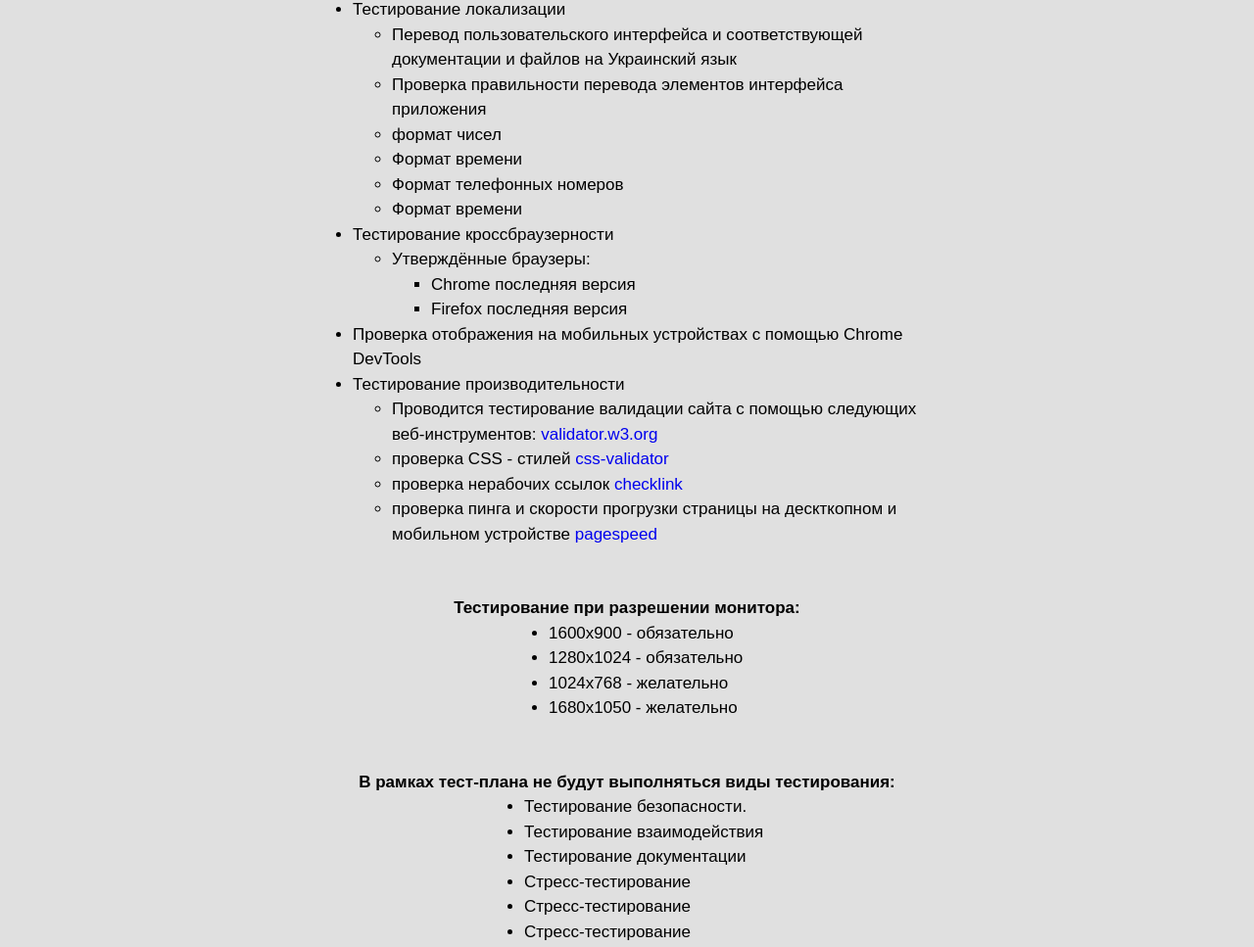
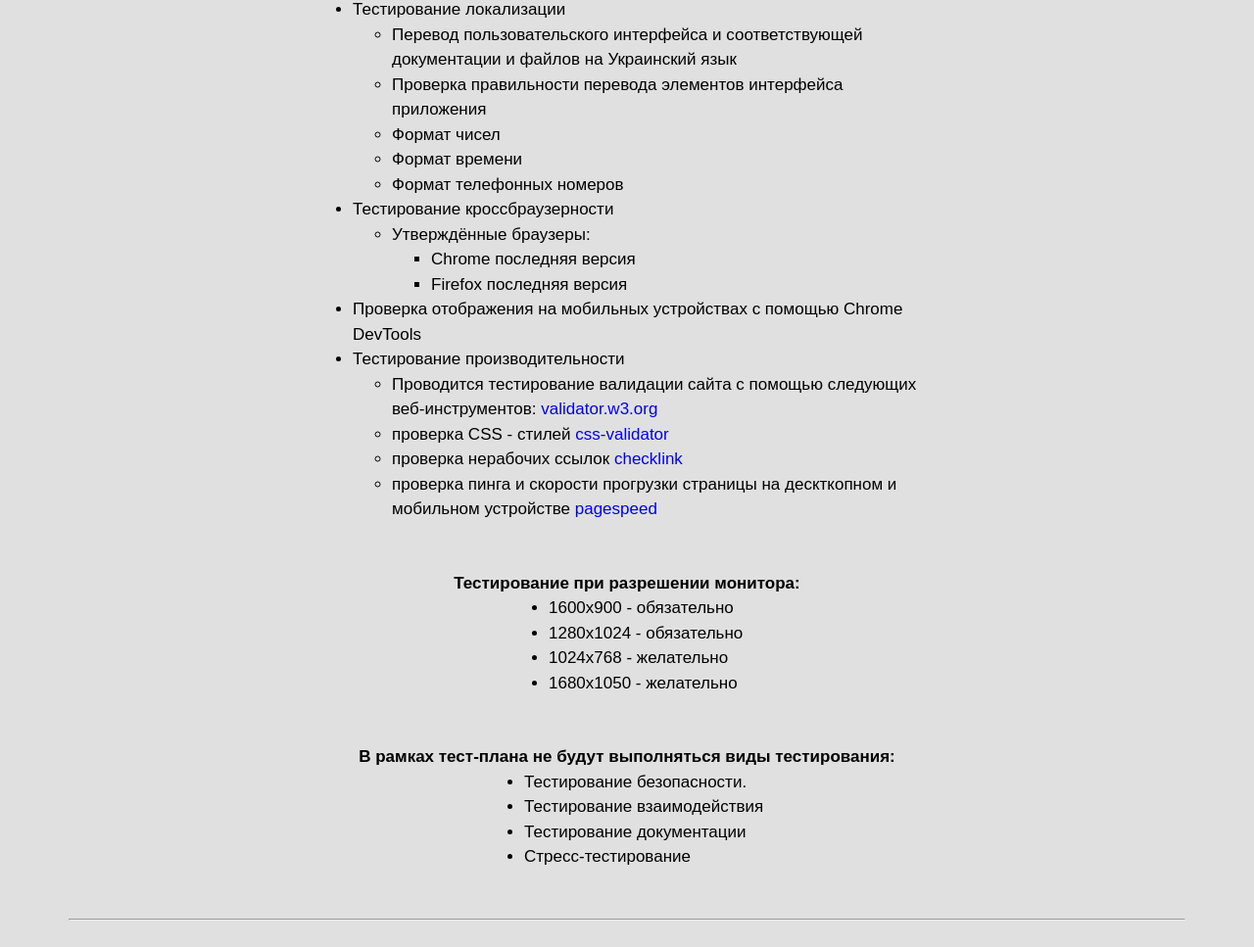
Before and after one commit to ViktorBirka/Diplom_QA_test, a plain HTML site: page index.html in a window 1280 px wide. Shown: the part 4820-5787 px from the top of the page at 98% size. Drawn offline with Linux system fonts and the light colour scheme.

Commit message:
Add files via upload

```diff
--- a/index.html
+++ b/index.html
@@ -264,10 +264,9 @@
 							<li>Перевод пользовательского интерфейса и соответствующей документации и файлов на Украинский язык
 							</li>
 							<li>Проверка правильности перевода элементов интерфейса приложения</li>
-							<li>формат чисел</li>
+							<li>Формат чисел</li>
 							<li>Формат времени</li>
 							<li>Формат телефонных номеров</li>
-							<li>Формат времени</li>
 						</ul>
 					</li>
 
@@ -307,8 +306,6 @@
 					<li>Тестирование безопасности.</li>
 					<li>Тестирование взаимодействия</li>
 					<li>Тестирование документации</li>
-					<li>Стресс-тестирование</li>
-					<li>Стресс-тестирование</li>
 					<li>Стресс-тестирование</li>
 				</ul>
 			</div>
```
